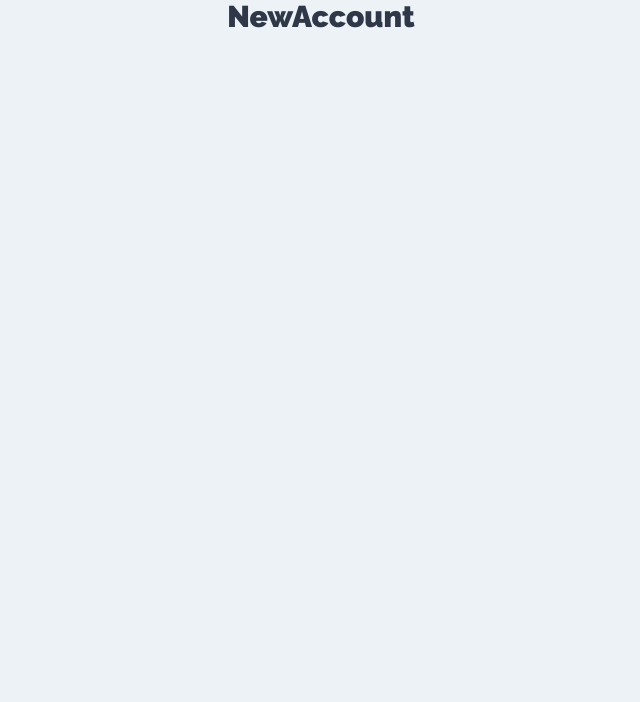
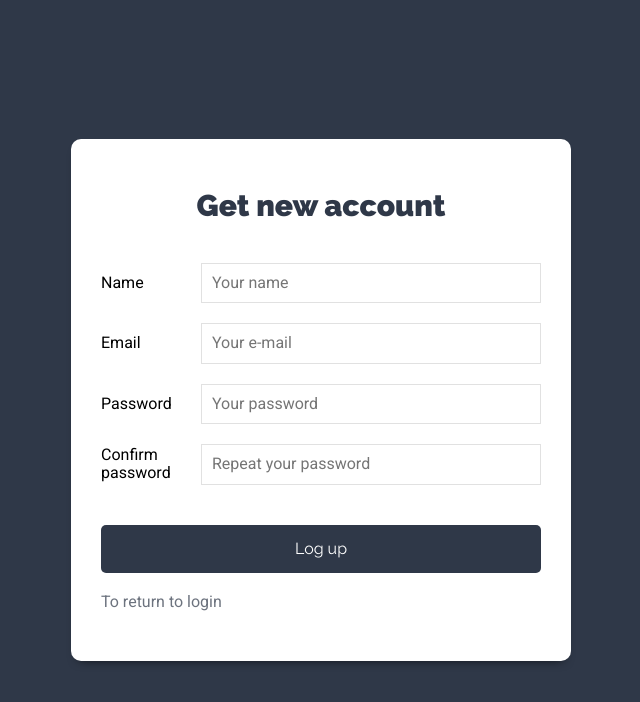
Before and after one commit to alejandroPolak-1/task_manager_client, a React (Create React App) app: page /new-account in a window 1280 px wide. Shown: the top 702 px of the page, without its empty margins (319-959 px from the left). Built offline with nearby package versions, Linux system fonts and the light colour scheme.

Commit message:
[NewAccount.js]

```diff
--- a/src/components/auth/NewAccount.auth.js
+++ b/src/components/auth/NewAccount.auth.js
@@ -1,7 +1,108 @@
-import React from 'react';
+import React, { useState } from 'react'
+import { Link } from 'react-router-dom'
 
-const NewAccount = () => {
-    return ( <h1>NewAccount</h1> );
+const NewAccount= () => {
+  //State to Log in
+  const [user, setUser] = useState({
+      name:'',
+    email: '',
+    password: '',
+    confirm:''
+  })
+
+  //Extract from user
+  const { name, email, password, confirm } = user
+
+  const handleOnChange = (e) => {
+    setUser({
+      ...user,
+      [e.target.name]: e.target.value,
+    })
+    console.log(user)
+  }
+
+  //When the user wants to login
+  const handleSubmit = (e) => {
+    e.preventDefault()
+
+    //validate(that there are no empty fields)
+
+    //password 6 characters minimum
+
+    //that the two passwords are the same
+
+    //pass to action
+  }
+
+  return (
+    <div className="form-usuario">
+      <div className="contenedor-form sombra-dark">
+        <h1>Get new account</h1>
+
+        <form onSubmit={handleSubmit}>
+        <div className="campo-form">
+            <label htmlFor="name">Name</label>
+            <input
+              type="text"
+              id="name"
+              name="name"
+              placeholder="Your name"
+              value={name}
+              onChange={handleOnChange}
+            />
+            </div>
+
+          <div className="campo-form">
+            <label htmlFor="email">Email</label>
+            <input
+              type="email"
+              id="email"
+              name="email"
+              placeholder="Your e-mail"
+              value={email}
+              onChange={handleOnChange}
+            />
+          </div>
+
+          <div className="campo-form">
+            <label htmlFor="password">Password</label>
+            <input
+              type="password"
+              id="password"
+              name="password"
+              placeholder="Your password"
+              value={password}
+              onChange={handleOnChange}
+            />
+          </div>
+
+          <div className="campo-form">
+            <label htmlFor="confirm">Confirm password</label>
+            <input
+              type="password"
+              id="confirm"
+              name="confirm"
+              placeholder="Repeat your password"
+              value={confirm}
+              onChange={handleOnChange}
+            />
+          </div>
+
+          <div className="campo-form">
+            <input
+              type="submit"
+              className="btn btn-primario btn-block"
+              value="Log up"
+            />
+          </div>
+        </form>
+
+        <Link to={'/'} className="enlace-cuenta">
+            To return to login
+        </Link>
+      </div>
+    </div>
+  )
 }
 
-export default NewAccount;
+export default NewAccount
```
